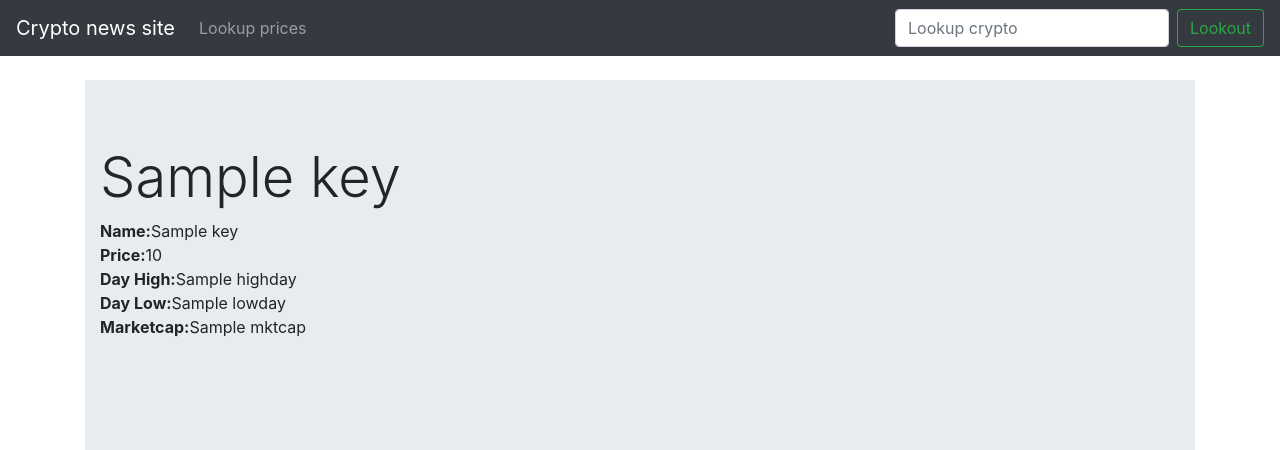
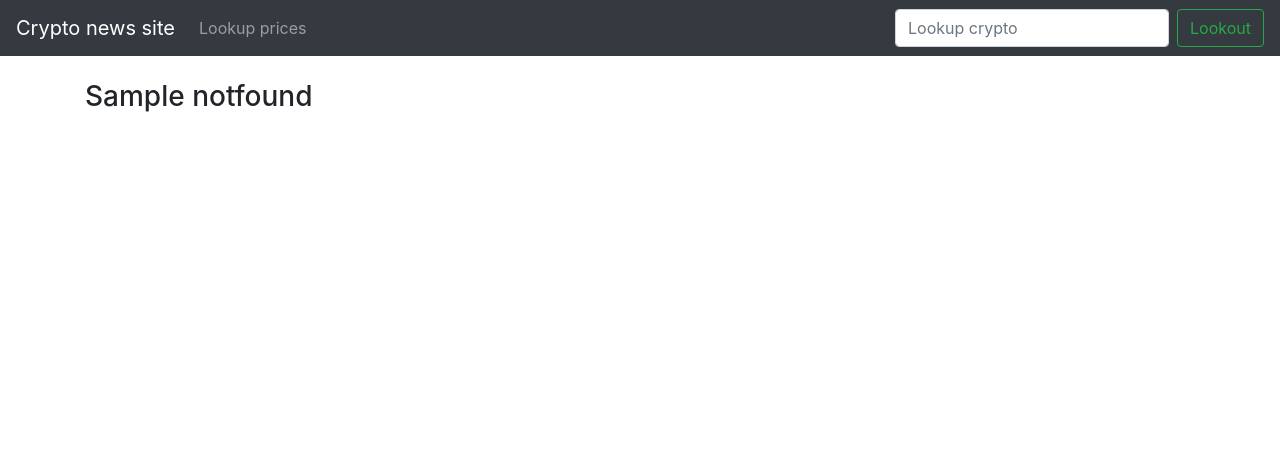
Before and after one commit to syko90/cyptonewssite, a Django app: template mysite/crypto/templates/prices.html in a window 1280 px wide. Shown: the top 450 px of the page. Run offline with Django 3.2, Linux system fonts and the light colour scheme; the template is opened without the code that fills it: most values are stand-ins (such as "Sample title", 1, 10 or a date in 2020); some libraries are stand-ins or nearby versions.

Commit message:
# error hanlidng

```diff
--- a/mysite/crypto/templates/prices.html
+++ b/mysite/crypto/templates/prices.html
@@ -1,6 +1,14 @@
 {% extends 'base.html'  %}
 
 {% block content %}
+
+{% if notfound %}
+    <h3> {{ notfound }}</h3>
+{% else %}
+    {% if crypto.Response %}
+        Sorry, {{ quote }} this symbol deosen't exist
+    {% endif %}
+
     {% for key,value in crypto.DISPLAY.items %}
             <div class="jumbotron jumbotron-fluid">
                 <div class="container">
@@ -17,5 +25,5 @@
 
 
     {% endfor %}
-
+{% endif %}
 {% endblock %}
```
Lines whose indentation alone changed are shown as unchanged.
